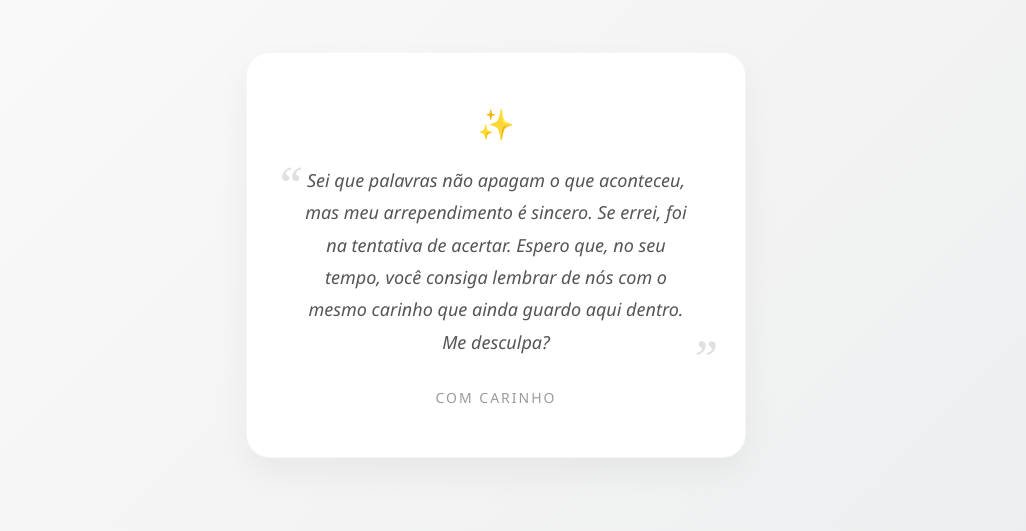
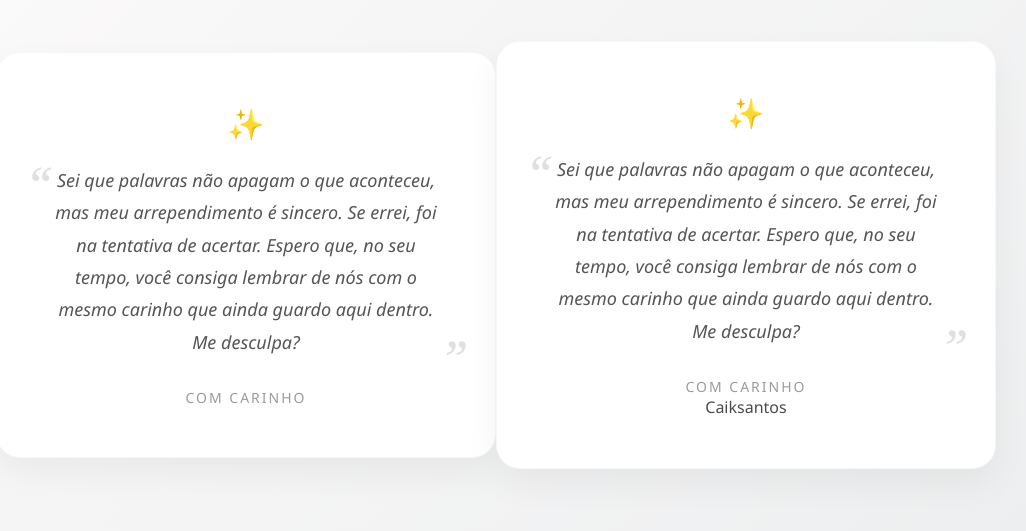
Before and after one commit to CavaloAmador/Meu-amor, a plain HTML site: page index.html in a window 1280 px wide. Shown: the part 145-676 px from the top of the page, without its empty margins (144-1170 px from the left). Drawn offline with Linux system fonts and the light colour scheme.

Commit message:
Update index.html

```diff
--- a/index.html
+++ b/index.html
@@ -93,3 +93,100 @@
 
 </body>
 </html>
+
+
+<!DOCTYPE html>
+<html lang="pt-BR">
+<head>
+    <meta charset="UTF-8">
+    <meta name="viewport" content="width=device-width, initial-scale=1.0">
+    <title>Para Você</title>
+    <style>
+        * {
+            margin: 0;
+            padding: 0;
+            box-sizing: border-box;
+            font-family: 'Segoe UI', Tahoma, Geneva, Verdana, sans-serif;
+        }
+
+        body {
+            background: linear-gradient(135deg, #fdfbfb, #ebedee);
+            height: 100vh;
+            display: flex;
+            justify-content: center;
+            align-items: center;
+            color: #4a4a4a;
+        }
+
+        .container {
+            background: white;
+            padding: 50px 40px;
+            border-radius: 24px;
+            box-shadow: 0 15px 35px rgba(0,0,0,0.05);
+            text-align: center;
+            max-width: 500px;
+            width: 90%;
+            border: 1px solid rgba(0,0,0,0.03);
+        }
+
+        .icon {
+            font-size: 30px;
+            margin-bottom: 20px;
+            color: #9b9b9b;
+        }
+
+        /* Estilo elegante para as Aspas e o Texto */
+        blockquote {
+            font-size: 18px;
+            font-style: italic;
+            line-height: 1.8;
+            color: #555;
+            margin-bottom: 25px;
+            position: relative;
+            padding: 0 10px;
+        }
+
+        blockquote::before {
+            content: "“";
+            font-size: 50px;
+            color: #e0e0e0;
+            position: absolute;
+            top: -25px;
+            left: -10px;
+            font-family: Georgia, serif;
+        }
+
+        blockquote::after {
+            content: "”";
+            font-size: 50px;
+            color: #e0e0e0;
+            position: absolute;
+            bottom: -45px;
+            right: -10px;
+            font-family: Georgia, serif;
+        }
+
+        .assinatura {
+            font-size: 14px;
+            text-transform: uppercase;
+            letter-spacing: 2px;
+            color: #9b9b9b;
+            margin-top: 30px;
+        }
+    </style>
+</head>
+<body>
+
+    <div class="container">
+        <div class="icon">✨</div>
+
+        <!-- O Pedido de Desculpas Delicado em Aspas -->
+        <blockquote>
+            Sei que palavras não apagam o que aconteceu, mas meu arrependimento é sincero. Se errei, foi na tentativa de acertar. Espero que, no seu tempo, você consiga lembrar de nós com o mesmo carinho que ainda guardo aqui dentro. Me desculpa?
+        </blockquote>
+
+        <div class="assinatura">Com carinho</div>Caiksantos</
+    </div>
+
+</body>
+</html>
```
